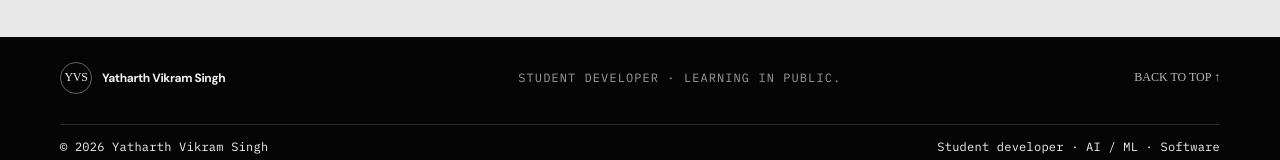
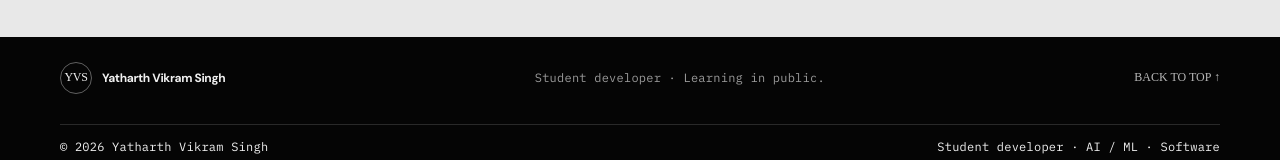
Before and after one commit to Rajputyatharth0007/My-portfolio-, a React (Vite) app: page / in a window 1280 px wide. Shown: the part 4984-5144 px from the top of the page. Built offline with nearby package versions, Linux system fonts and the light colour scheme.

Commit message:
Keep footer meta copy in sentence case

```diff
--- a/src/index.css
+++ b/src/index.css
@@ -647,3 +647,9 @@ footer{padding:25px 0;background:#050505}
   outline: 2px solid #f1f1f1;
   outline-offset: 4px;
 }
+
+/* Usability fix: keep the footer sentence in its authored sentence case. */
+#root .page-content .footer-meta {
+  text-transform: none;
+  letter-spacing: 0.02em;
+}
```
